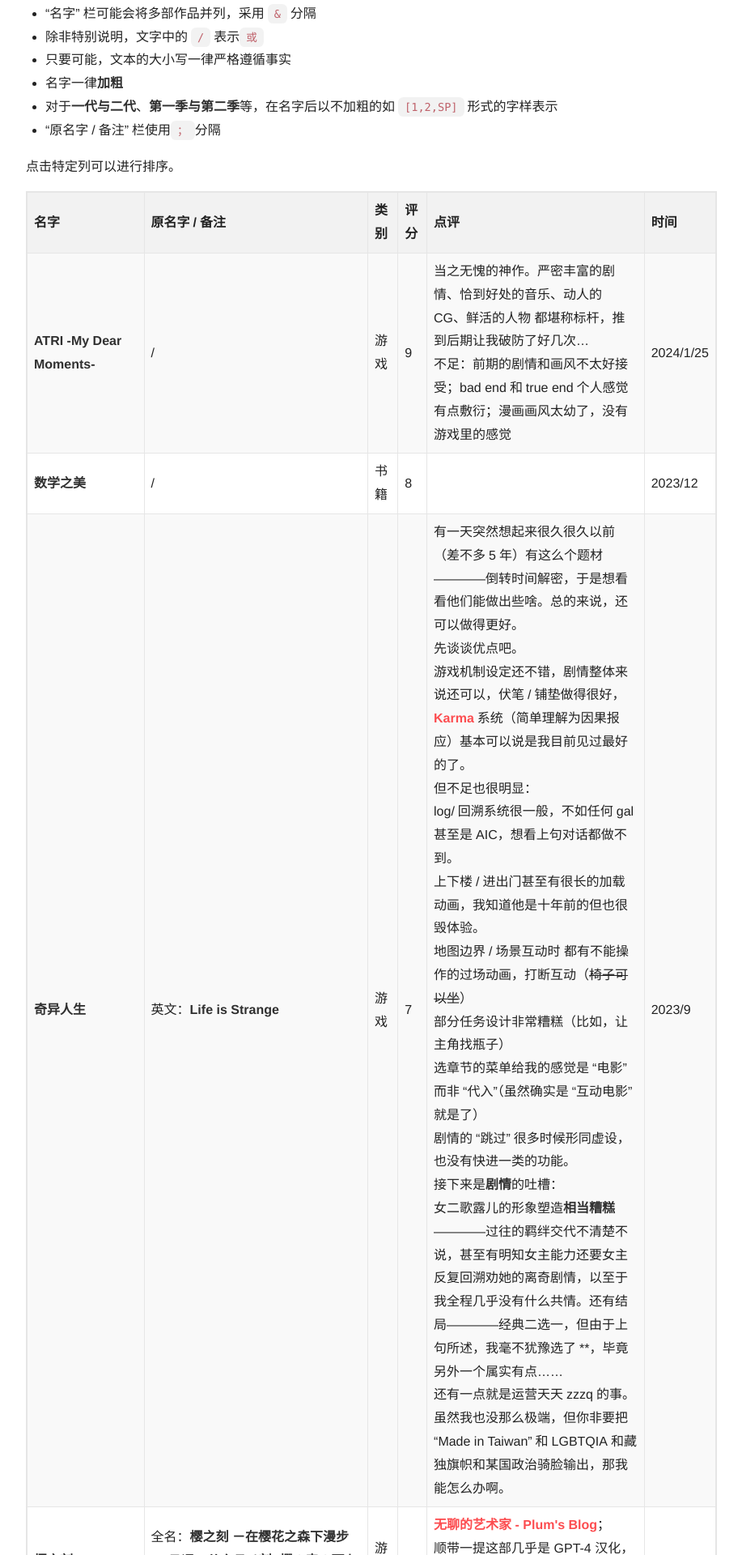
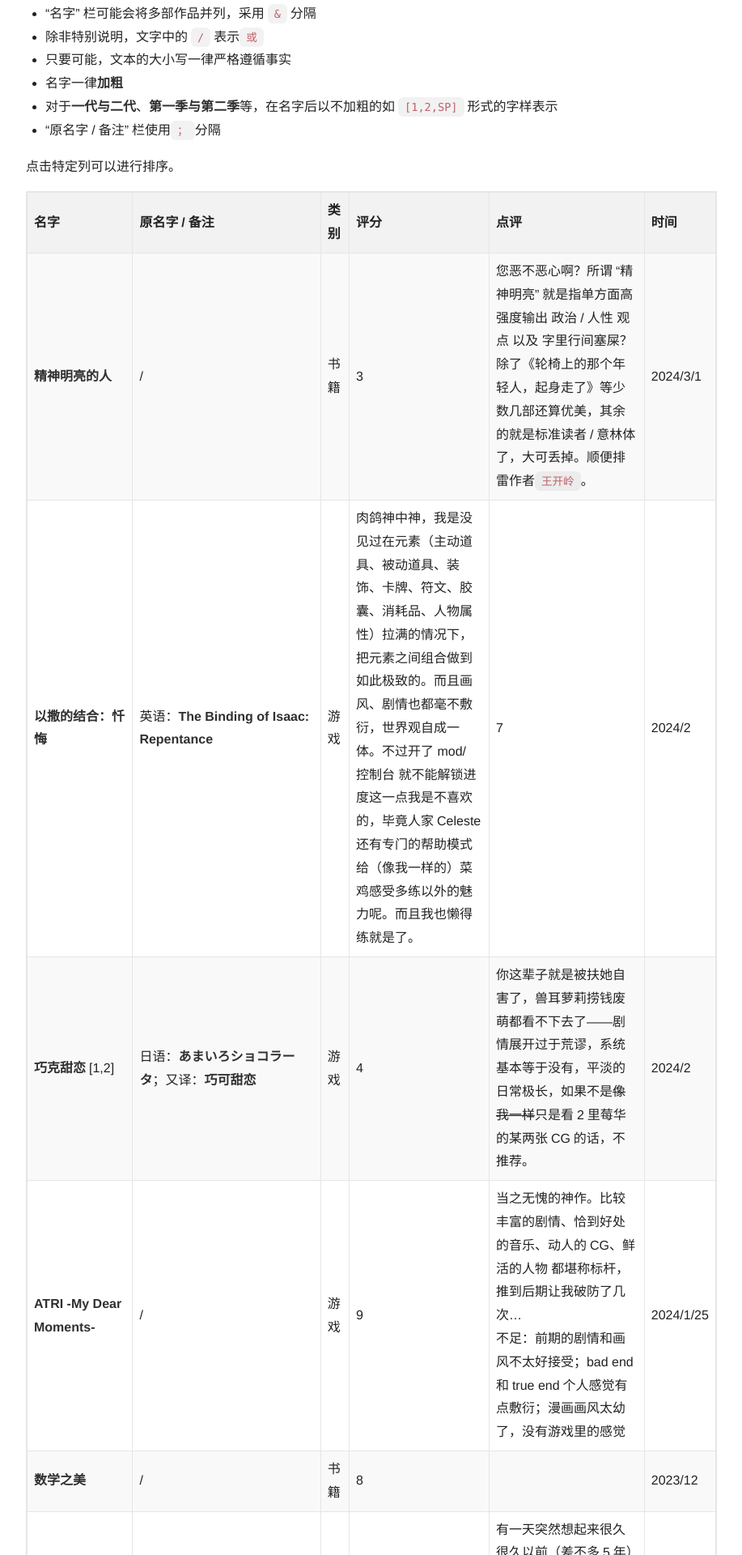
Before and after one commit to Young-Lord/Young-Lord.github.io, a Jekyll site: the page built from memories.md, in a window 1280 px wide. Shown: the part 548-2468 px from the top of the page at 81% size, without its empty margins (181-1098 px from the left). Built offline with Jekyll 4.4.1, drawn with Linux system fonts in a browser that asks for light colours; nearby versions of some CDN libraries; comment, search, counter and statistics services are not loaded; some of the changed text lies outside the part shown.

Commit message:
memo: 多个更新

```diff
--- a/memories.md
+++ b/memories.md
@@ -27,15 +27,18 @@
 
 | 名字                                  | 原名字/备注                                                  | 类别      | 评分 | 点评                                   | 时间       |
 | ------------------------------------- | ------------------------------------------------------------ | --------- | ---- | -------------------------------------- | ---------- |
-| **ATRI -My Dear Moments-**| / | 游戏 | 9 | 当之无愧的神作。严密丰富的剧情、恰到好处的音乐、动人的CG、鲜活的人物 都堪称标杆，推到后期让我破防了好几次…<br />不足：前期的剧情和画风不太好接受；bad end和true end个人感觉有点敷衍；漫画画风太幼了，没有游戏里的感觉 | 2024/1/25 |
+| **精神明亮的人** | / | 书籍 | 3 | 您恶不恶心啊？所谓“精神明亮”就是指单方面高强度输出 政治/人性 观点 以及 字里行间塞屎？除了《轮椅上的那个年轻人，起身走了》等少数几部还算优美，其余的就是标准读者/意林体了，大可丢掉。顺便排雷作者`王开岭`。 | 2024/3/1 |
+| **以撒的结合：忏悔**| 英语：**The Binding of Isaac: Repentance** | 游戏 | 肉鸽神中神，我是没见过在元素（主动道具、被动道具、装饰、卡牌、符文、胶囊、消耗品、人物属性）拉满的情况下，把元素之间组合做到如此极致的。而且画风、剧情也都毫不敷衍，世界观自成一体。不过开了 mod/控制台 就不能解锁进度这一点我是不喜欢的，毕竟人家Celeste还有专门的帮助模式给（像我一样的）菜鸡感受多练以外的魅力呢。而且我也懒得练就是了。 | 7 | 2024/2 |
+| **巧克甜恋**[1,2] | 日语：**あまいろショコラータ**；又译：**巧可甜恋** | 游戏 | 4 | 你这辈子就是被扶她自害了，兽耳萝莉捞钱废萌都看不下去了——剧情展开过于荒谬，系统基本等于没有，平淡的日常极长，如果不是<del>像我一样</del>只是看2里莓华的某两张CG的话，不推荐。 | 2024/2 |
+| **ATRI -My Dear Moments-** | / | 游戏 | 9 | 当之无愧的神作。比较丰富的剧情、恰到好处的音乐、动人的CG、鲜活的人物 都堪称标杆，推到后期让我破防了几次…<br />不足：前期的剧情和画风不太好接受；bad end和true end个人感觉有点敷衍；漫画画风太幼了，没有游戏里的感觉 | 2024/1/25 |
 | **数学之美** | / | 书籍 | 8 |  | 2023/12 |
 | **奇异人生** | 英文：**Life is Strange** | 游戏 | 7 | 有一天突然想起来很久很久以前（差不多5年）有这么个题材————倒转时间解密，于是想看看他们能做出些啥。总的来说，还可以做得更好。<br />先谈谈优点吧。<br />游戏机制设定还不错，剧情整体来说还可以，伏笔/铺垫做得很好，[Karma](https://en.wikipedia.org/wiki/Karma)系统（简单理解为因果报应）基本可以说是我目前见过最好的了。<br />但不足也很明显：<br />log/回溯系统很一般，不如任何gal甚至是AIC，想看上句对话都做不到。<br />上下楼/进出门甚至有很长的加载动画，我知道他是十年前的但也很毁体验。<br />地图边界/场景互动时 都有不能操作的过场动画，打断互动（<del>椅子可以坐</del>）<br />部分任务设计非常糟糕（比如，让主角找瓶子）<br />选章节的菜单给我的感觉是“电影”而非“代入”（虽然确实是“互动电影”就是了）<br />剧情的“跳过”很多时候形同虚设，也没有快进一类的功能。<br />接下来是**剧情**的吐槽：<br />女二歌露儿的形象塑造**相当糟糕**————过往的羁绊交代不清楚不说，甚至有明知女主能力还要女主反复回溯劝她的离奇剧情，以至于我全程几乎没有什么共情。还有结局————经典二选一，但由于上句所述，我毫不犹豫选了\*\*，毕竟另外一个属实有点……<br />还有一点就是运营天天zzzq的事。虽然我也没那么极端，但你非要把“Made in Taiwan”和LGBTQIA和藏独旗帜和某国政治骑脸输出，那我能怎么办啊。 | 2023/9 |
-| **樱之刻** | 全名：**樱之刻 －在樱花之森下漫步 -**；日语：**サクラノ刻 -櫻の森の下を歩む-** | 游戏 | 5 | [无聊的艺术家 - Plum's Blog](https://plumz.me/archives/13604/)；<br />顺带一提这部几乎是 GPT-4 汉化，非常强。我也丢了几个PR过去改一些瑕疵。 | 2023/8 |
+| **樱之刻** | 全名：**樱之刻 －在樱花之森下漫步 -**；日语：**サクラノ刻 -櫻の森の下を歩む-** | 游戏 | 5 | [无聊的艺术家 - Plum's Blog](https://plumz.me/archives/13604/)；<br />顺带一提这部几乎是 GPT-4 汉化，非常强。我也[丢了几个PR](https://github.com/kono-dada/Sakuranotoki-Chinese/commits?author=Young-Lord)过去改一些瑕疵。 | 2023/8 |
 | **魔女的夜宴** | 日语：**サノバウィッチ**；英语：**Sabbat of the Witch**；英语：**Sanoba Witch**；简称：**魔宴** | 游戏 | 7 |  | 2023/8 |
 | **樱之诗** | 全名：**樱之诗 －在樱花之森上飞舞－**；日语：**サクラノ詩－櫻の森の上を舞う－**；罗马字：**Sakura no Uta －Sakurano mori no ue wo mau－** | 游戏/漫画 | 9 | 给我后劲最大的一部gal。<br />总的来说，可以评上9分甚至9.9分，但达不到封神的水准————翻译、日常问题太突出了。<br />剧情在一众gal中毫无疑问属于巅峰，语言、用典等也相比精神前作（指素晴日）好多了。这里就列一些缺点：<br />禀等部分人物形象略显单薄，背景和结局交代不清，尤其是禀的结局让我很…不满意？<br />选项内容/影响过于模糊，以至于我一开始甚至没意识到选项还对剧情有影响<br />日常写的又臭又长，还乱塞H内容；禀线又把R18搞成跟个日常一样。<br />翻译上，关于部分选项/重要剧情翻译不准确的此前已被提过了，而且我也不认为这会有多大影响；让我最厌恶的其实是大段对话里突然冒出一个“艹”，相当毁气氛。不过，总的来说这个翻译还是有很多神中神的地方，比如多处诗句/文字游戏（我知道没翻准，但我确实很喜欢）能把意境/典故很好翻译出来；再加上只是个人翻译，可以说相当优秀了。 | 2023/8 |
 | **蘑菇的拟态日常** | 日语：**シメジ シミュレーション** | 漫画 | 7 | 引用[某篇鉴赏](https://www.bilibili.com/video/BV1sm4y177cu)里的话：逐渐崩坏的末世氛围。（虽然看不懂就是了） | 2023/7 |
-| **Alice In Cradle** | 汉语：**摇篮里的爱丽丝**；缩写：**AIC** | 游戏 | 7 | 很符合我对二次元魔法战斗游戏的幻想，就是能不能把R18部分去掉？ | 2023/7 |
-| **银河铁道之夜** | 日语：**銀河鉄道の夜** | 视频 | 9 | 任何人都应该看的美学入门巨著。 | 2023/7 |
+| **Alice In Cradle** | 汉语：**摇篮里的爱丽丝**；缩写：**AIC** | 游戏 | 8 | 人物很可爱。很符合我对二次元魔法战斗游戏的幻想，就是能不能把R18部分去掉？ | 2023/7 |
+| **银河铁道之夜** | 日语：**銀河鉄道の夜** | 书籍/视频 | 9 | 任何人都应该看的美学入门巨著。2024年1月顺便把同名的童话集书籍看了。 | 2023/7 |
 | **星空列车与白的旅行** | 日语：**星空鉄道とシロの旅** | 游戏 | 6 | 因为几个关注的人打才去打的（用的小米平板）<br />bgm与前期剧情较为空洞；剧情比较平淡（且略带混乱）<br />以及这个“被迫资源器官捐赠”……这一点纯粹让我反胃了<del>（还有树林里这张CG是什么啊喂） 你安卓版怎么还自带补丁啊</del>；配角形象过于模板化；男主纯无脸人也很… | 2023/7/26 |
 | **魔女之家** | 日语：**魔女の家**；英語：**The Witch's House** | 游戏/漫画 | 8 |  | 2023/7 |
 | **梦日记** | 日语：**ゆめにっき**；英语：**Yume Nikki** | 游戏 | 6 | 我看不懂但我大受震撼 [从虚无主义出发的鉴赏](https://www.bilibili.com/video/BV1na411A7k9) | 2023/7 |
@@ -70,7 +73,7 @@
 | **美好的每一天～不连续的存在～** | 日语：**素晴らしき日々～不連続存在～**；英语：**Wonderful Everyday Down the Rabbit-Hole** / **Wonderful Everyday - Discontinuous Existence** / **Wonderful Everyday ~Diskontinuierliches Dasein~**；别名：**素晴日** | 游戏 | 9 | 假作真时真亦假，无为有处有还无。**唯一一个**让我觉得 H 与宗教不多余的游戏。 | 2022/8 |
 | **魔女之旅** | 日语：**魔女の旅々** | 动画 | 7 | 并没有什么非常突出的优点，<del>我能说是因为表情包里的[伊蕾娜](https://zh.moegirl.org.cn/伊蕾娜)很可爱才看的吗  ⬅虽然确实很可爱</del><br /><del>情感上不是很喜欢这类日常向的番，因此分偏低</del> 认真的？蔷薇少女前半同是日常向，这不是低分原因<br />比较突出的是作为旁观者，或者说非主要参与者叙事这一特点，可以认为是加分项（这一点就见仁见智了）<br />最大的缺点就是说理部分大部分很诡异（如“诚实者之国”，给我的感觉是生编硬造出一个看似合理的“逻辑”），<del>记得带脑子看</del>——不要带脑子了，带上脑子你就看不下去了<br />同时叙事节奏很慢，因此开三倍速也没什么问题。总的来说，仅当无内涵的休闲番的话也许还是可以看的。 | 2022/8/8 |
 | **蔷薇少女**[动全,漫（主线）全] | 日语：**ローゼンメイデン**；英语：**Rozen Maiden**           | 动画/漫画 | 9    | **心有猛虎，细嗅蔷薇。**<br />情感十分动人与富有感染力（比如说，第二季结局xxx那幕我直接在屏幕前喊出来“男主我xxx！”），人物塑造非常有特色，剧情也堪称卓越，只是总觉得有一些缺憾……<br />理想主义…昨夜突然想到的一个词，感觉挺适合描述其主题的<br />你续作呢？ | 2022/7     |
-| **Trancer Doll\'s**                    | 由 SHIKI 制作的《蔷薇少女》同人专辑                      | 音乐      | 10   | 难以置信，十多年前的作品有如此高超的，跨越时空的精神力量。<br />*Lapis*：生如夏花之绚烂，死如秋叶之静美<br />*Jade Star*<br />*Pure Ruby*<br />*Mercury Lamp*<br />心目中的神专，亦是补《蔷薇少女》的缘由。<br />*Cristierra*专辑里有以上几首本专最喜欢的歌的重制版，风格微调，还是很值得一听的 | 2022       |
+| **Trancer Doll\'s**                    | 由 SHIKI 制作的《蔷薇少女》同人专辑                      | 音乐      | 10   | 难以置信，十多年前的作品有如此高超的，跨越时空的精神力量。<br />心目中的神专，亦是补《蔷薇少女》的缘由。<br />*Cristierra*专辑里有以上几首本专最喜欢的歌的重制版，风格微调，也很值得一听 | 2022       |
 | **euphoria**                         | 汉语：**乐园**                                               | 游戏      | 9   | *悲剧就是把人生有价值的东西毁灭给人看。*<br />反转非常震撼人心，True End 对真爱的理解也非常温暖<br/>至于只有9分，是因为部分xxxx内容与白夜线太令人不适了……和泉老贼你坏事干尽…… | 2022/7     |
 | **主播女孩重度依赖**                  | 英语：***NEEDY GIRL OVERDOSE***                              | 游戏      | 5   | 我讨厌以具体的数据衡量结局，也不是很喜欢其中的讽刺元素，更反感竭力尝试后得到一个悲剧。<br />我从这里学到的，只有一点：**不 要 沉 迷 网 络！** | 2022/7     |
 | **邓小平时代**                        |                                                             | 书籍      | 9    | /                                      | 2022       |
@@ -106,9 +109,10 @@
 | **勇敢的心：世界大战** | 英语：**Valiant Hearts: The Great War** | 游戏 | 8 | 即使深陷战争泥淖，微弱烛光依旧不灭——[一篇评价](https://zhuanlan.zhihu.com/p/464986420) | 2020/8 |
 | **SUPERHOT**                          | /                                                            | 游戏      | 9    | 对 *FPS* 与*子弹时间*的全新阐释，通过时间的停滞与场景、NPC 的质感，营造出了沉浸的环境<br />同时，诡异色彩浓厚的剧情是一个加分项 | 202[0-1]   |
 | **初恋症候群**                        | 日语：**初恋＊シンドローム**                                 | 游戏      | 8    | 大概是 galgame 启蒙作，全程跳了H内容，剧情本身与画面都还挺不错的 | 20[19-20]  |
+| **[永久记录：美国政府监控全世界网络信息的真相](https://a.temporaryrecord.com/)** | 英文：**Permanent Record: A Memoir of a Reluctant Whistleblower** | 书籍 | 10 | 棱镜门披露者 斯诺登 的自传。真正的民主斗士。  | 20[18-20] |
 | **寂静之城** | / | 书籍 | 7 | 绝妙 反转 与 情景 构建 | 2021 |
-| **动物庄园** | 英语：**Animal Farm** | 书籍 | 10 | 反乌托邦的讽刺佳作，颠倒黑白入门教程，历史修改入门教程       | 20[18-20] |
-| **一九八四** | 英语：**Nineteen Eighty-Four** | 书籍 | 10 | / | 20[18-20] |
+| **动物庄园** | 英语：**Animal Farm** | 书籍 | 9 | 反乌托邦的讽刺佳作，颠倒黑白入门教程，历史修改入门教程       | 20[18-20] |
+| **一九八四** | 英语：**Nineteen Eighty-Four**；简称：**1984** | 书籍 | 10 | / | 20[18-20] |
 | **Replica**                           | /                                                            | 游戏      | 7    | 感染性不够，玩法缺乏提示，通关基本靠猜 | 201x       |
 | **请出示文件**                        | 英语：**Papers, Please**                                  | 游戏      | 10   | 阿什托兹卡万岁！<br />对“**极权**”从一个侧面的剖析。启动界面，音乐，事件，无不体现出专制国家与底层困难人民的对立。<br />忠于政府，在被询问时交出一切证据，你——全家惟一的工作者——会被投入监狱，留下你的家人迈向死亡。<br />帮助叛军，为他们打破一切防御，你的结局不过是被视为敌人击杀，随后被永远遗忘。<br />然而，这还不是全部。<br />在个人的困难条件下，对“**道德**”的拷问。你的每次盖章，都可能关乎他人的生死。当你买下伪造证件，带领家人出逃时，边防站里的盖章声，让你宛如亲身置于他们的位置。你，不总是决策者。<br />附：[一篇不错的评论](https://medium.com/indie-game-tide/indie-game-tide-vol-6-5e25e040efb4)（[知乎镜像](https://www.zhihu.com/question/23139838/answer/27661407)） | 201x       |
 | **以撒的结合：重生** & **以撒的结合：胎衣** & **以撒的结合：胎衣+**| 英语：**The Binding of Isaac** | 游戏 | / | / | 2018 |
```
